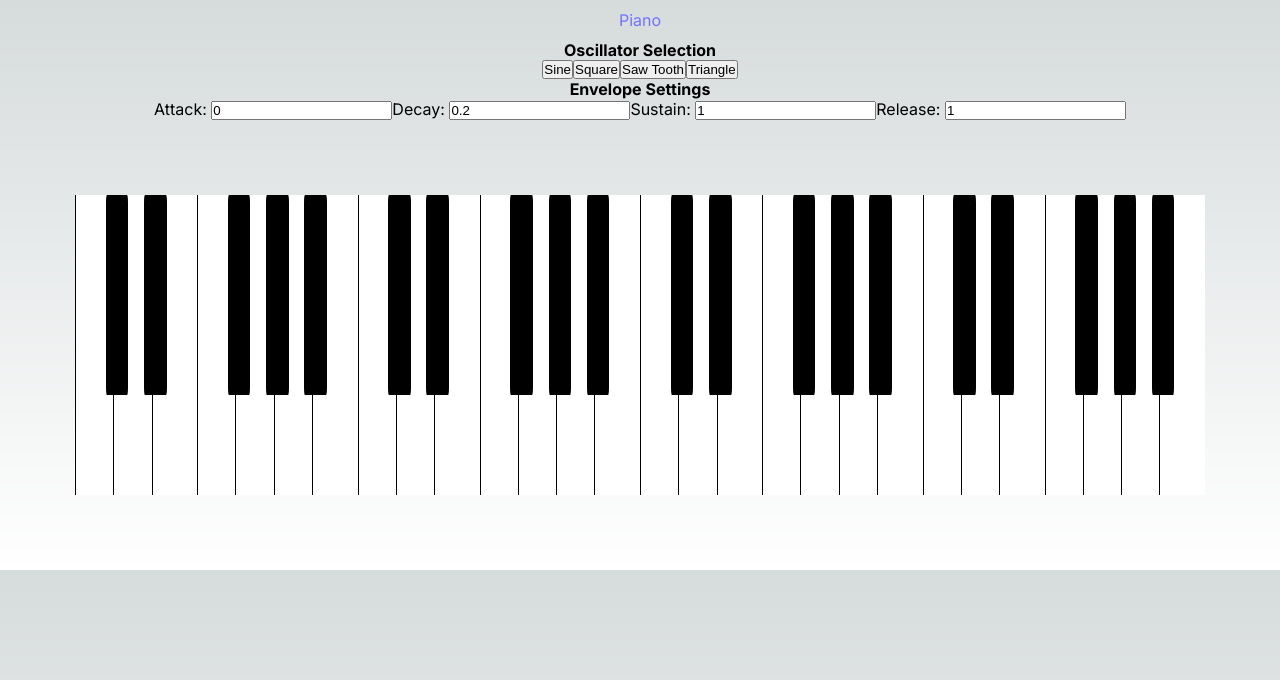
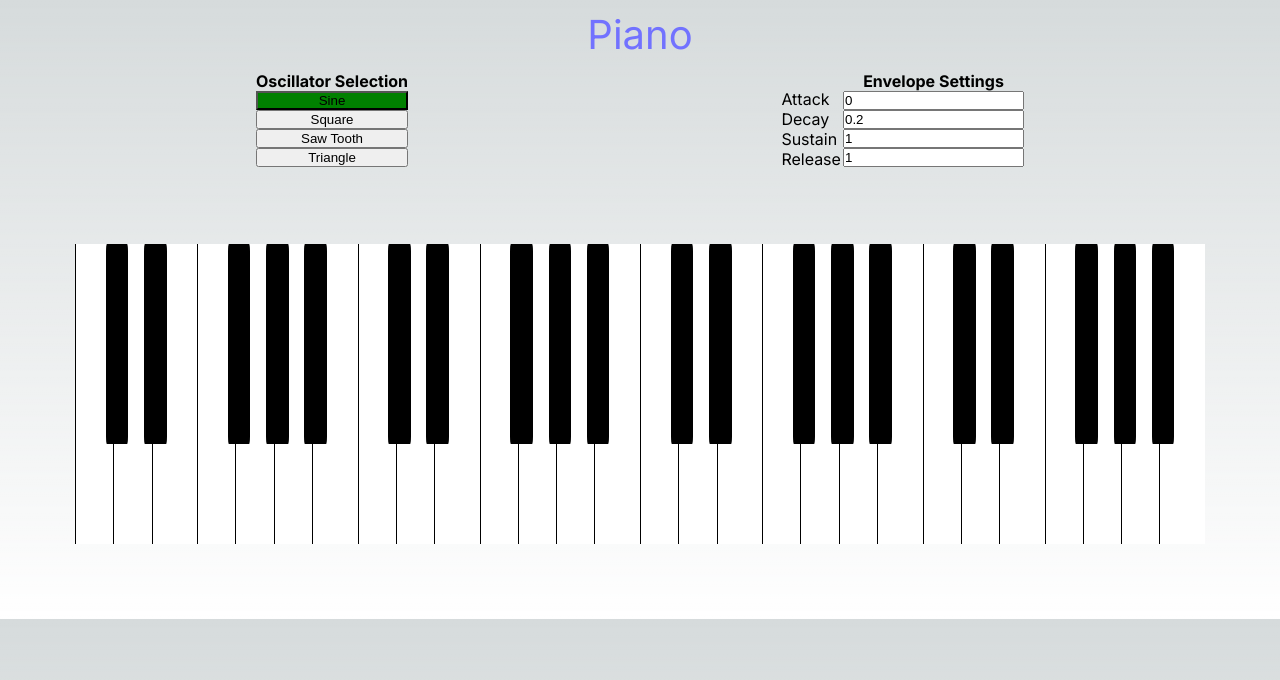
Before and after one commit to Bradpk/Synth, a Next.js app in the folder synth/: page /piano in a window 1280 px wide. Shown: the top 680 px of the page. Built offline with nearby package versions, Linux system fonts and the light colour scheme.

Commit message:
css layout

```diff
--- a/synth/src/app/navbar.module.css
+++ b/synth/src/app/navbar.module.css
@@ -1,6 +1,7 @@
 
 .navItems {
     color: rgb(114, 114, 255);
+    font-size: 40px;
     display: flex;
     list-style: none;
     justify-content: space-around;
--- a/synth/src/app/piano/page.js
+++ b/synth/src/app/piano/page.js
@@ -64,20 +64,48 @@ function Synth() {
     //-----------------------------------------------------------------------------------------------------------------------------------------------------------------------
     return (
         <>
-            <h4 className={styles.heading}>Oscillator Selection</h4>
-            <div className={styles.oscillator}>
-                <button onClick={() => handleOscillatorChange("sine")}>Sine</button>
-                <button onClick={() => handleOscillatorChange("square")}>Square</button>
-                <button onClick={() => handleOscillatorChange("sawtooth")}>Saw Tooth</button>
-                <button onClick={() => handleOscillatorChange("triangle")}>Triangle</button>
+       <div className={styles.synthContainer}>
+       <div className={styles.oscillator}>
+    <h4 className={styles.heading}>Oscillator Selection</h4>
+    <button
+        className={oscillatorType === "sine" ? styles.selected : ''}
+        onClick={() => handleOscillatorChange("sine")}
+    >
+        Sine
+    </button>
+    <button
+        className={oscillatorType === "square" ? styles.selected : ''}
+        onClick={() => handleOscillatorChange("square")}
+    >
+        Square
+    </button>
+    <button
+        className={oscillatorType === "sawtooth" ? styles.selected : ''}
+        onClick={() => handleOscillatorChange("sawtooth")}
+    >
+        Saw Tooth
+    </button>
+    <button
+        className={oscillatorType === "triangle" ? styles.selected : ''}
+        onClick={() => handleOscillatorChange("triangle")}
+    >
+        Triangle
+    </button>
+</div>
+            <div className={styles.labels}>
+                <label>Attack</label>
+                <label>Decay</label>
+                <label>Sustain</label>
+                <label>Release</label>
             </div>
-            <h4 className={styles.heading}>Envelope Settings</h4>
             <div className={styles.envelope}>
-                <label>Attack: <input type="number" value={attack} onChange={(e) => setAttack(parseFloat(e.target.value))} onBlur={handleEnvelopeChange} /></label>
-                <label>Decay: <input type="number" value={decay} onChange={(e) => setDecay(parseFloat(e.target.value))} onBlur={handleEnvelopeChange} /></label>
-                <label>Sustain: <input type="number" value={sustain} onChange={(e) => setSustain(parseFloat(e.target.value))} onBlur={handleEnvelopeChange} /></label>
-                <label>Release: <input type="number" value={release} onChange={(e) => setRelease(parseFloat(e.target.value))} onBlur={handleEnvelopeChange} /></label>
+                <h4 className={styles.heading}>Envelope Settings</h4>
+                <input type="number" value={attack} onChange={(e) => setAttack(parseFloat(e.target.value))} onBlur={handleEnvelopeChange} />
+                <input type="number" value={decay} onChange={(e) => setDecay(parseFloat(e.target.value))} onBlur={handleEnvelopeChange} />
+                <input type="number" value={sustain} onChange={(e) => setSustain(parseFloat(e.target.value))} onBlur={handleEnvelopeChange} />
+                <input type="number" value={release} onChange={(e) => setRelease(parseFloat(e.target.value))} onBlur={handleEnvelopeChange} />
             </div>
+        </div>
             <div className={styles.piano}>
                 <button className={styles.key} onMouseDown={() => handleMouseDown("C2")} onMouseEnter={(e) => handleMouseEnter("C2", e)}></button>
                 <button className={styles.black} onMouseDown={() => handleMouseDown("C#2")} onMouseEnter={(e) => handleMouseEnter("C#2", e)}></button>
--- a/synth/src/app/piano/piano.module.css
+++ b/synth/src/app/piano/piano.module.css
@@ -23,14 +23,31 @@
     border: none;
 }
 
+.synthContainer {
+    display: flex;
+    justify-content: space-between;
+}
+
 .oscillator {
     display: flex;
+    flex-direction: column;
     justify-content: center;
+    margin-left: 20%;
 }
 
 .envelope {
     display: flex;
+    flex-direction: column;
     justify-content: center;
+    margin-right: 20%;
+}
+
+.labels {
+    display: flex;
+    flex-direction: column;
+    justify-content: center;
+    margin-right: -29%;
+    margin-top: 20px;
 }
 
 .heading {
@@ -41,3 +58,7 @@
 .playing {
     background-color: blue;
 }
+
+.selected {
+    background-color: green;
+}
```
